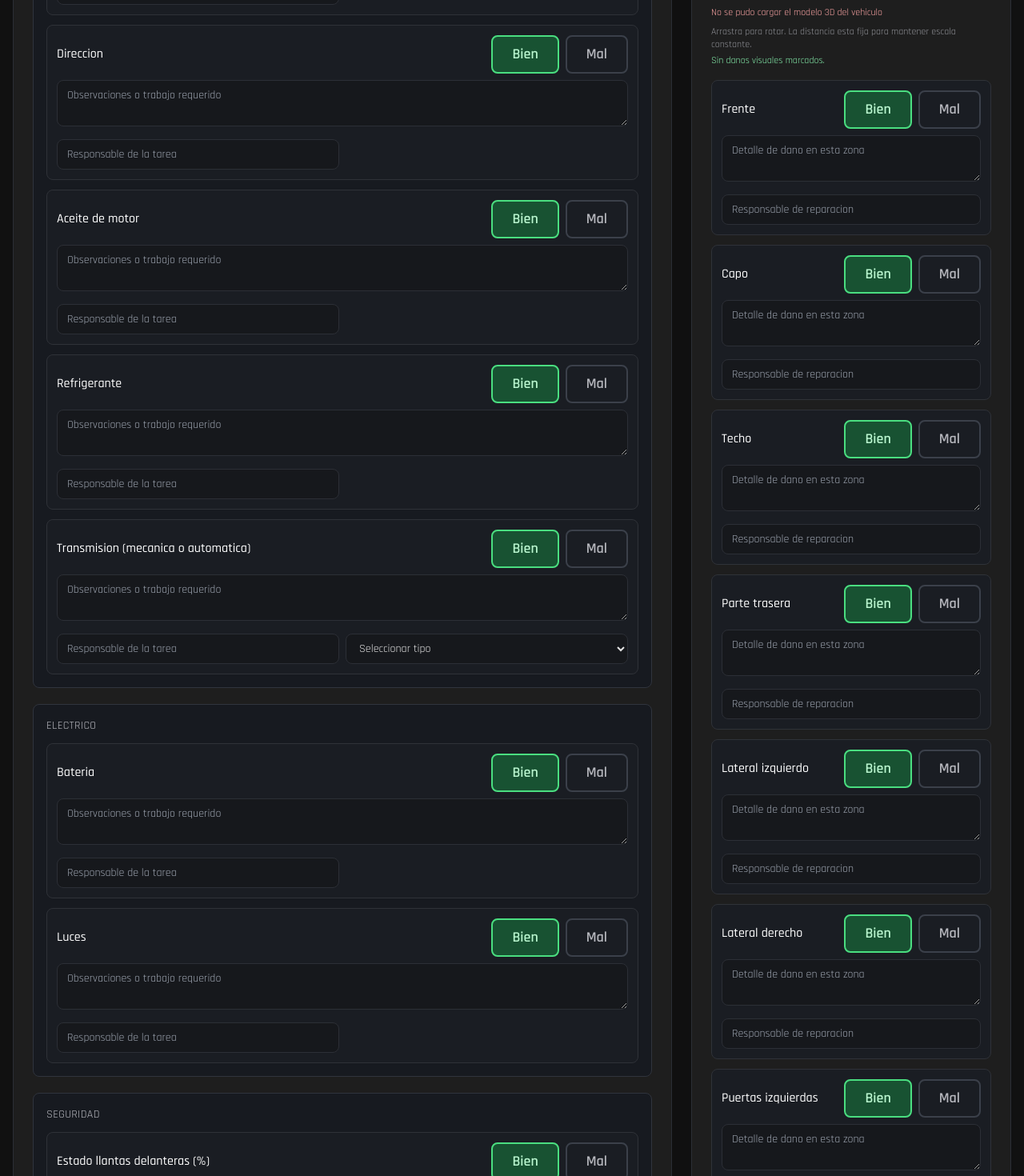
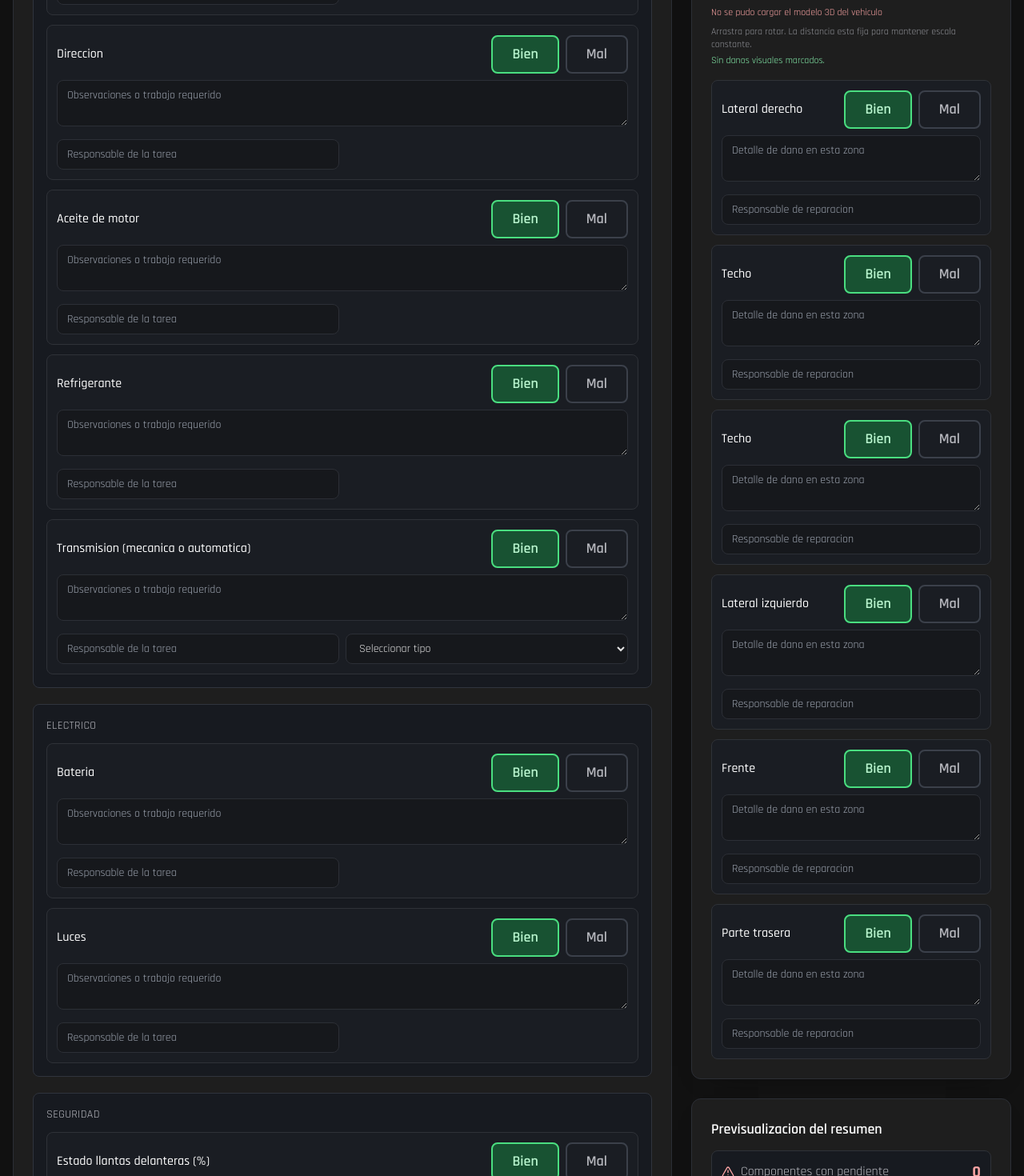
Before and after one commit to mauriciousa993-rgb/app-compraventa, a React (Vite) app in the folder frontend/: page /vehicles/inspection in a window 1280 px wide. Shown: the part 960-2430 px from the top of the page at 80% size. Built offline with nearby package versions, Linux system fonts and the light colour scheme; no server answers; sample sign-in values are in the browser's storage.

Commit message:
feat: renombrar zonas del vehiculo en checklist y PDF

```diff
--- a/frontend/src/components/Vehicle3DModelViewer.tsx
+++ b/frontend/src/components/Vehicle3DModelViewer.tsx
@@ -80,43 +80,35 @@ const Vehicle3DModelViewer = forwardRef<Vehicle3DModelViewerHandle, Vehicle3DMod
   };
 
   const ZONE_MARKER_PROFILE: Record<string, ZoneMarkerProfile> = {
+    // frente ahora es lateral derecho
     frente: {
-      // Frente: parte frontal del vehículo (Z positivo en la vista del modelo)
-      direction: [0, 0.07, 1],
-      seed: [0, 0.38, 0.98],
+      direction: [1, 0.08, 0],
+      seed: [0.98, 0.52, 0.04],
     },
+    // capo ahora es techo
     capo: {
-      // Capo: parte frontal superior
-      direction: [0, 0.38, 0.6],
-      seed: [0, 0.66, 0.5],
-    },
-    techo: {
-      // Techo: parte superior
       direction: [0, 1, 0],
       seed: [0, 0.93, 0.04],
     },
+    // techo ya no se usa - eliminado
+    techo: {
+      direction: [0, 1, 0],
+      seed: [0, 0.93, 0.04],
+    },
+    // trasera ahora es lateral izquierdo
     trasera: {
-      // Trasera: parte trasera del vehículo (Z negativo en la vista del modelo)
-      direction: [0, 0.05, -1],
-      seed: [0, 0.36, -0.98],
-    },
-    lateral_izq: {
-      // Lateral izquierdo: X negativo
       direction: [-1, 0.08, 0],
       seed: [-0.98, 0.52, 0.04],
     },
+    // lateral_izq ahora es frente
+    lateral_izq: {
+      direction: [0, 0.07, -1],
+      seed: [0, 0.38, -0.98],
+    },
+    // lateral_der ahora es parte trasera
     lateral_der: {
-      // Lateral derecho: X positivo
-      direction: [1, 0.08, 0],
-      seed: [0.98, 0.52, 0.04],
-    },
-    puerta_izq: {
-      direction: [-1, 0.02, 0.02],
-      seed: [-0.9, 0.48, 0.24],
-    },
-    puerta_der: {
-      direction: [1, 0.02, 0.02],
-      seed: [0.9, 0.48, 0.24],
+      direction: [0, 0.05, 1],
+      seed: [0, 0.36, 0.98],
     },
   };
 
@@ -436,6 +428,7 @@ const Vehicle3DModelViewer = forwardRef<Vehicle3DModelViewerHandle, Vehicle3DMod
   }, [damageZones, selectedZone]);
 
   // Funcion para detectar la zona del vehiculo basada en la posicion del clic
+  // Ahora: frente=lateral der, capo=techo, lateral_izq=frente, lateral_der=trasera
   const detectZoneFromPosition = (point: THREE.Vector3): string | null => {
     const model = modelRef.current;
     if (!model) return null;
@@ -457,44 +450,28 @@ const Vehicle3DModelViewer = forwardRef<Vehicle3DModelViewerHandle, Vehicle3DMod
     const normZ = relZ / halfZ;
     const normY = relY / size.y;
 
-    // Logica de deteccion de zonas (corregida)
+    // Logica de deteccion de zonas
     // Techo: parte superior
     if (normY > 0.7) {
-      return 'techo';
+      return 'capo';
     }
 
-    // Frente: parte frontal (Z negativo en coordenadas del modelo)
-    // Trasera: parte trasera (Z positivo en coordenadas del modelo)
+    // Frente (lateral_izq en el modelo original): parte frontal
     if (Math.abs(normZ) > 0.7) {
       if (normZ < 0) {
-        return 'frente';
+        return 'lateral_izq'; // Ahora es "frente"
       } else {
-        return 'trasera';
+        return 'lateral_der'; // Ahora es "parte trasera"
       }
     }
 
-    // Lateral izquierdo: X negativo
-    // Lateral derecho: X positivo
+    // Lateral der (frente en el modelo original): X positivo
+    // Lateral izq (trasera en el modelo original): X negativo
     if (Math.abs(normX) > 0.6) {
       if (normX < 0) {
-        return 'lateral_izq';
+        return 'trasera'; // Ahora es "lateral izquierdo"
       } else {
-        return 'lateral_der';
-      }
-    }
-
-    // Para el capo, verificamos si esta en la parte frontal superior
-    // Capo esta en la parte frontal (Z negativo) y en la parte superior
-    if (normZ < 0 && normZ > -0.5 && normY > 0.3) {
-      return 'capo';
-    }
-
-    // Puertas
-    if (Math.abs(normX) > 0.3 && Math.abs(normX) < 0.8 && normY > 0.1 && normY < 0.6) {
-      if (normX < 0) {
-        return 'puerta_izq';
-      } else {
-        return 'puerta_der';
+        return 'frente'; // Ahora es "lateral derecho"
       }
     }
 
@@ -548,13 +525,15 @@ const Vehicle3DModelViewer = forwardRef<Vehicle3DModelViewerHandle, Vehicle3DMod
   }, [onZoneClick]);
 
   const applyCameraPreset = (preset: 'front' | 'rear' | 'left' | 'right' | 'top' | 'iso') => {
-    // Corregir direcciones: el modelo parece estar rotado
-    // Ahora: front = Z negativo (delante), rear = Z positivo (atrás)
-    // left = X negativo, right = X positivo
-    if (preset === 'front') setCameraByDirection(new THREE.Vector3(0, 0.16, -1));
-    if (preset === 'rear') setCameraByDirection(new THREE.Vector3(0, 0.16, 1));
-    if (preset === 'left') setCameraByDirection(new THREE.Vector3(-1, 0.2, 0));
-    if (preset === 'right') setCameraByDirection(new THREE.Vector3(1, 0.2, 0));
+    // Corregir direcciones para el nuevo mapeo:
+    // frente (lateral der original) = X positivo
+    // trasera (lateral izq original) = X negativo
+    // left = Z negativo
+    // right = Z positivo
+    if (preset === 'front') setCameraByDirection(new THREE.Vector3(1, 0.2, 0)); // lateral derecho
+    if (preset === 'rear') setCameraByDirection(new THREE.Vector3(-1, 0.2, 0)); // lateral izquierdo
+    if (preset === 'left') setCameraByDirection(new THREE.Vector3(0, 0.16, -1)); // frente
+    if (preset === 'right') setCameraByDirection(new THREE.Vector3(0, 0.16, 1)); // trasera
     if (preset === 'top') setCameraByDirection(new THREE.Vector3(0.01, 1, 0.01));
     if (preset === 'iso') setCameraByDirection(new THREE.Vector3(1, 0.5, 1));
   };
--- a/frontend/src/pages/VehicleInspectionChecklist.tsx
+++ b/frontend/src/pages/VehicleInspectionChecklist.tsx
@@ -49,14 +49,12 @@ const PERCENTAGE_ITEM_KEYS = new Set<string>(['llantas_delanteras', 'llantas_tra
 const TRANSMISSION_ITEM_KEYS = new Set<string>(['transmision_tipo']);
 
 const DAMAGE_ZONE_TEMPLATE: TemplateDamageZone[] = [
-  { key: 'frente', label: 'Frente' },
-  { key: 'capo', label: 'Capo' },
+  { key: 'frente', label: 'Lateral derecho' },
+  { key: 'capo', label: 'Techo' },
   { key: 'techo', label: 'Techo' },
-  { key: 'trasera', label: 'Parte trasera' },
-  { key: 'lateral_izq', label: 'Lateral izquierdo' },
-  { key: 'lateral_der', label: 'Lateral derecho' },
-  { key: 'puerta_izq', label: 'Puertas izquierdas' },
-  { key: 'puerta_der', label: 'Puertas derechas' },
+  { key: 'trasera', label: 'Lateral izquierdo' },
+  { key: 'lateral_izq', label: 'Frente' },
+  { key: 'lateral_der', label: 'Parte trasera' },
 ];
 
 const createDefaultItems = (): VehicleInspectionItem[] =>
@@ -386,10 +384,10 @@ const VehicleInspectionChecklist: React.FC = () => {
 
       doc.setFont('helvetica', 'bold');
       doc.setFontSize(10);
-      doc.text('Frente', leftX, firstRowY - 2);
-      doc.text('Trasera', rightX, firstRowY - 2);
-      doc.text('Lado izquierdo', leftX, secondRowY - 2);
-      doc.text('Lado derecho', rightX, secondRowY - 2);
+      doc.text('Lateral derecho', leftX, firstRowY - 2);
+      doc.text('Lateral izquierdo', rightX, firstRowY - 2);
+      doc.text('Frente', leftX, secondRowY - 2);
+      doc.text('Parte trasera', rightX, secondRowY - 2);
 
       doc.addImage(captures.frente, 'PNG', leftX, firstRowY, imageWidth, imageHeight);
       doc.addImage(captures.trasera, 'PNG', rightX, firstRowY, imageWidth, imageHeight);
```
